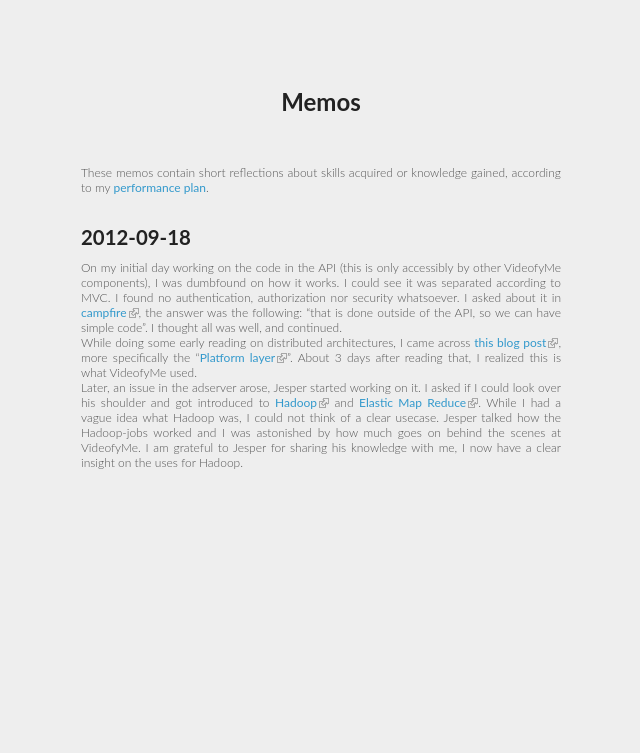
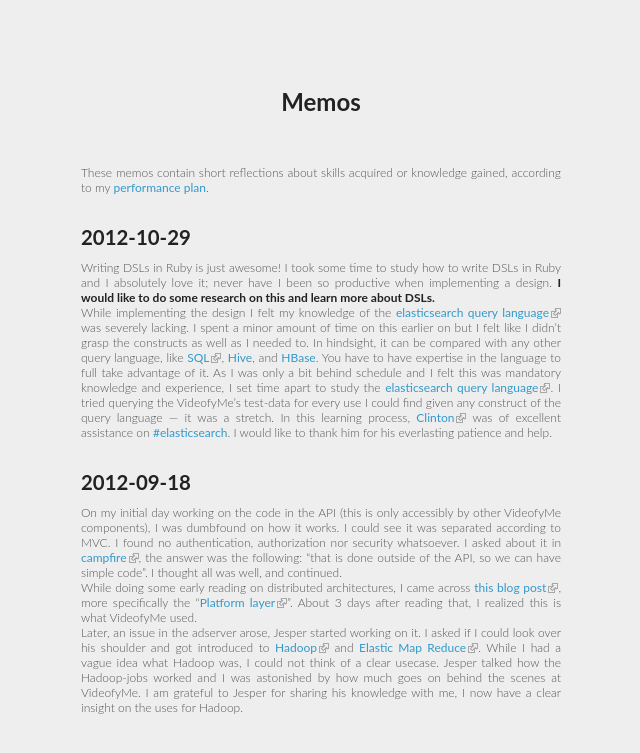
Before and after one commit to xeago/gradblog, a Jekyll site: the page built from graduation/memos.md, in a window 1280 px wide. Shown: the top 753 px of the page, without its empty margins (319-959 px from the left). Built offline with Jekyll 4.4.1, drawn with Linux system fonts in a browser that asks for light colours; Markdown is read by kramdown in place of the engine named in the settings.

Commit message:
Add memo for 2012-10-29.

```diff
--- a/graduation/memos.md
+++ b/graduation/memos.md
@@ -5,6 +5,14 @@ title: Memos
 
 These memos contain short reflections about skills acquired or knowledge gained, according to my [performance plan](performance-plan.html#ref-PI05).
 
+# 2012-10-29
+Writing DSLs in Ruby is just awesome! I took some time to study how to write DSLs in Ruby and I absolutely love it; never have I been so productive when implementing a design. **I would like to do some research on this and learn more about DSLs.**
+While implementing the design I felt my knowledge of the [elasticsearch query language][Query-DSL] was severely lacking. I spent a minor amount of time on this earlier on but I felt like I didn't grasp the constructs as well as I needed to. In hindsight, it can be compared with any other query language, like [SQL](http://www.iso.org/iso/home/store/catalogue_ics/catalogue_detail_ics.htm?csnumber=53681), [Hive](hive.apache.org), and [HBase](hbase.apache.org). You have to have expertise in the language to full take advantage of it. As I was only a bit behind schedule and I felt this was mandatory knowledge and experience, I set time apart to study the [elasticsearch query language][Query-DSL]. I tried querying the VideofyMe's test-data for every use I could find given any construct of the query language — it was a stretch. In this learning process, [Clinton] [Gormley] was of excellent assistance on [#elasticsearch]. I would like to thank him for his everlasting patience and help.
+
+[Query-DSL]: http://www.elasticsearch.org/guide/reference/query-dsl/
+[Clinton]: https://twitter.com/clintongormley
+[Gormley]: https://github.com/clintongormley
+[#elasticsearch]: irc://freenode.net/elasticsearch
 
 # 2012-09-18
 On my initial day working on the code in the API (this is only accessibly by other VideofyMe components), I was dumbfound on how it works. I could see it was separated according to MVC. I found no authentication, authorization nor security whatsoever. I asked about it in [campfire](http://campfirenow.com), the answer was the following: "that is done outside of the API, so we can have simple code". I thought all was well, and continued.
```
